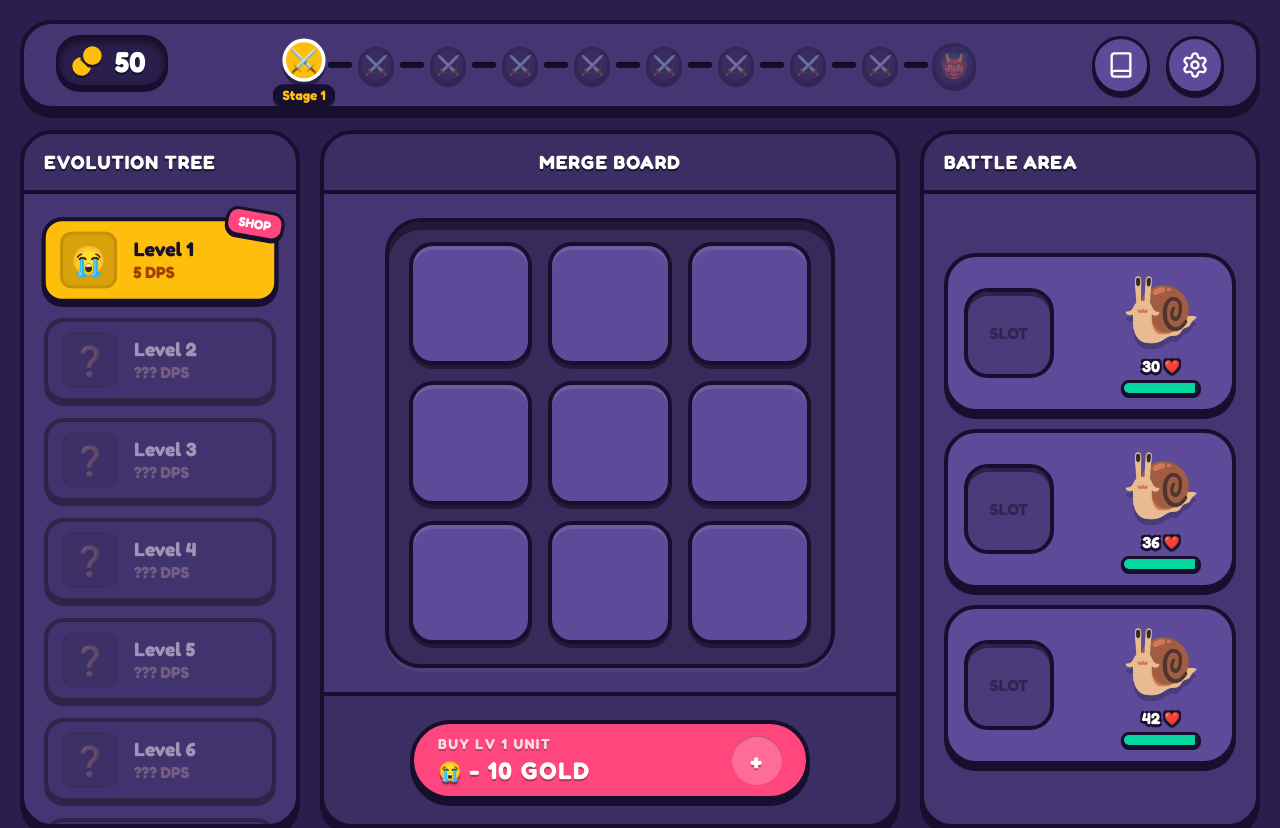
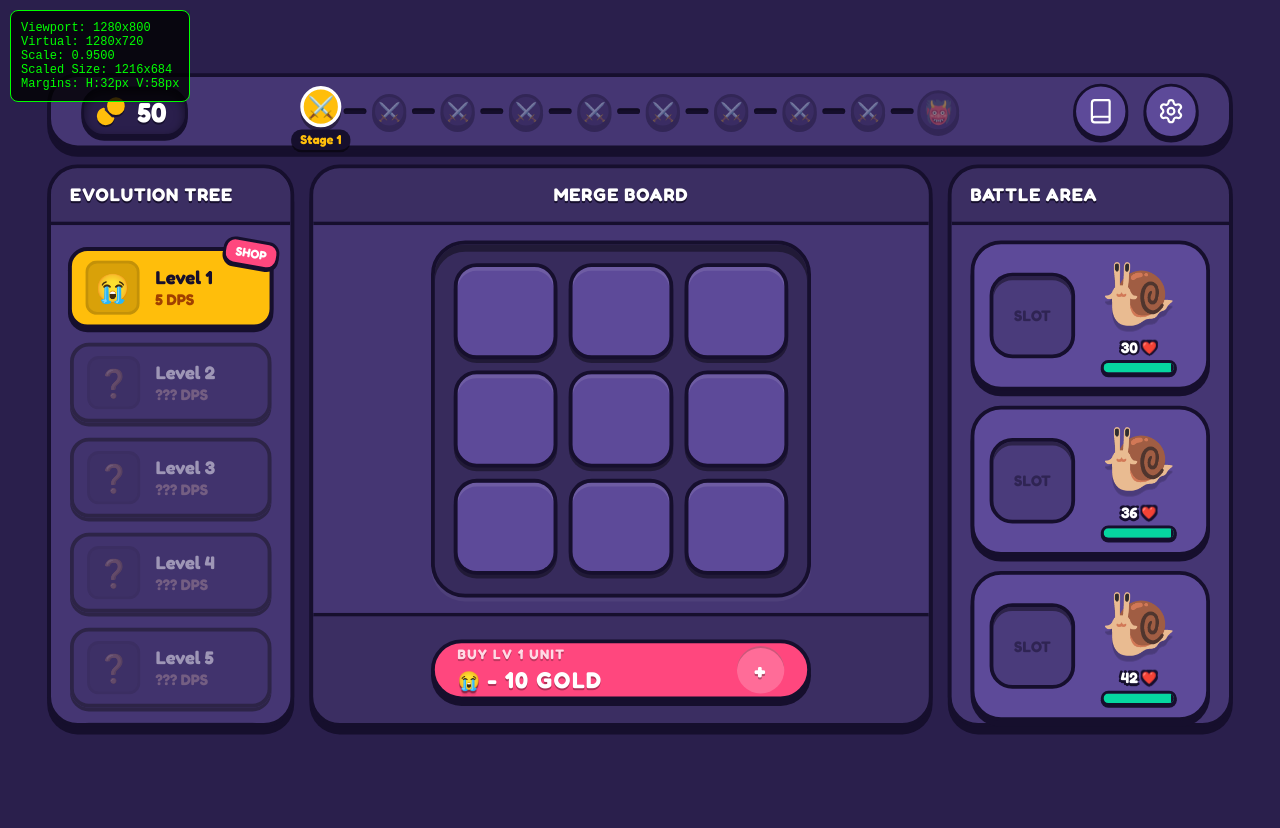
Before and after one commit to gvfirmeza/merge-emoji-arena, a React (Vite) app: page / in a window 1280 px wide. After the commit the page ends 800 px from the top, so only its background shows below. Built offline with nearby package versions, Linux system fonts and the light colour scheme.

Commit message:
feat: oss

```diff
--- a/src/App.tsx
+++ b/src/App.tsx
@@ -1,15 +1,42 @@
-import { useState, useEffect } from 'react';
+import { useState, useEffect, useLayoutEffect } from 'react';
 import { useGameStore } from './store/gameStore';
 import TopBar from './components/TopBar';
 import LeftPanel from './components/LeftPanel';
 import MergeBoard from './components/MergeBoard';
 import RightPanel from './components/RightPanel';
 import RewardOfferPopup, { type RewardType } from './components/RewardOfferPopup';
+import PortraitOverlay from './components/PortraitOverlay';
 import { AudioSystem } from './utils/audio';
 
 function App() {
   const incrementTimePlayed = useGameStore(state => state.incrementTimePlayed);
   const [offer, setOffer] = useState<RewardType | null>(null);
+
+  const [scale, setScale] = useState(1);
+  const [isPortrait, setIsPortrait] = useState(false);
+  const [debugDimensions, setDebugDimensions] = useState({ w: 0, h: 0 });
+
+  useLayoutEffect(() => {
+    const handleResize = () => {
+      const GAME_WIDTH = 1280;
+      const GAME_HEIGHT = 720;
+
+      const ww = window.innerWidth;
+      const wh = window.innerHeight;
+
+      setIsPortrait(wh > ww);
+      setDebugDimensions({ w: ww, h: wh });
+
+      const SAFE_PADDING_W = 64;
+      const SAFE_PADDING_H = 64; // Moderate margin on top/bottom (32px each)
+      const scaleFactor = Math.min((ww - SAFE_PADDING_W) / GAME_WIDTH, (wh - SAFE_PADDING_H) / GAME_HEIGHT);
+      setScale(scaleFactor);
+    };
+
+    handleResize();
+    window.addEventListener('resize', handleResize);
+    return () => window.removeEventListener('resize', handleResize);
+  }, []);
 
   useEffect(() => {
     const initAudio = () => {
@@ -29,7 +56,7 @@ function App() {
         const rewards: RewardType[] = ['2x_gold', 'instant_gold', 'shop_boost'];
         return rewards[Math.floor(Math.random() * rewards.length)];
       });
-    }, 30000);
+    }, 3000000); // change here to the rewards appear again
 
     return () => {
       clearInterval(timer);
@@ -37,7 +64,36 @@ function App() {
     };
   }, [incrementTimePlayed]);
 
+  if (isPortrait) {
+    return <PortraitOverlay />;
+  }
+
+  const GAME_WIDTH = 1280;
+  const GAME_HEIGHT = 720;
+  const scaledWidth = GAME_WIDTH * scale;
+  const scaledHeight = GAME_HEIGHT * scale;
+  const marginH = (debugDimensions.w - scaledWidth) / 2;
+  const marginV = (debugDimensions.h - scaledHeight) / 2;
+
   return (
+    <>
+      <div style={{ position: 'fixed', top: 10, left: 10, zIndex: 999999, background: 'rgba(0,0,0,0.8)', padding: '10px', borderRadius: '8px', color: '#0f0', fontFamily: 'monospace', fontSize: '12px', pointerEvents: 'none', border: '1px solid #0f0' }}>
+        Viewport: {debugDimensions.w}x{debugDimensions.h}<br/>
+        Virtual: {GAME_WIDTH}x{GAME_HEIGHT}<br/>
+        Scale: {scale.toFixed(4)}<br/>
+        Scaled Size: {Math.round(scaledWidth)}x{Math.round(scaledHeight)}<br/>
+        Margins: H:{Math.max(0, Math.round(marginH))}px V:{Math.max(0, Math.round(marginV))}px
+      </div>
+
+      <div style={{
+        position: 'fixed',
+        top: Math.max(0, marginV),
+        left: Math.max(0, marginH),
+        width: GAME_WIDTH,
+        height: GAME_HEIGHT,
+        transform: `scale(${scale})`,
+        transformOrigin: 'top left'
+      }}>
         <div className="layout-container">
           <TopBar />
           <LeftPanel />
@@ -45,6 +101,8 @@ function App() {
           <RightPanel />
           {offer && <RewardOfferPopup offer={offer} onClose={() => setOffer(null)} />}
         </div>
+      </div>
+    </>
   );
 }
 
--- a/src/components/MergeBoard.tsx
+++ b/src/components/MergeBoard.tsx
@@ -76,14 +76,16 @@ export default function MergeBoard() {
     <div className="panel" style={{ gridArea: 'center', position: 'relative', zIndex: activeDragIndex !== null ? 100 : 1 }}>
       <div className="panel-header" style={{ textAlign: 'center' }}>Merge Board</div>
 
-      <div style={{ flex: 1, display: 'flex', alignItems: 'center', justifyContent: 'center', padding: 24 }}>
+      <div style={{ flex: 1, display: 'flex', alignItems: 'center', justifyContent: 'center', padding: 16, minHeight: 0 }}>
         <div style={{
           display: 'grid',
           gridTemplateColumns: 'repeat(3, 1fr)',
           gridTemplateRows: 'repeat(3, 1fr)',
-          gap: 16,
+          gap: 12,
           width: '100%',
-          maxWidth: 450,
+          height: '100%',
+          maxHeight: 400,
+          maxWidth: 400,
           aspectRatio: '1/1',
           background: 'rgba(0,0,0,0.2)',
           padding: 20,
@@ -162,12 +164,12 @@ export default function MergeBoard() {
           style={{
             width: '100%',
             maxWidth: 400,
-            height: 80,
+            height: 64,
             display: 'flex',
             alignItems: 'center',
             justifyContent: 'space-between',
             padding: '0 24px',
-            borderRadius: 40
+            borderRadius: 32
           }}
         >
           <div style={{ display: 'flex', flexDirection: 'column', alignItems: 'flex-start' }}>
--- /dev/null
+++ b/src/components/PortraitOverlay.tsx
@@ -0,0 +1,35 @@
+import { Smartphone } from 'lucide-react';
+import { motion } from 'framer-motion';
+
+export default function PortraitOverlay() {
+  return (
+    <div className="portrait-overlay" style={{
+      position: 'fixed',
+      top: 0, left: 0, right: 0, bottom: 0,
+      background: 'var(--bg-dark)',
+      zIndex: 99999,
+      display: 'flex',
+      flexDirection: 'column',
+      alignItems: 'center',
+      justifyContent: 'center',
+      color: 'var(--text)',
+      textAlign: 'center',
+      padding: 32,
+      gap: 24
+    }}>
+      <motion.div
+        animate={{ rotate: 90 }}
+        transition={{ repeat: Infinity, duration: 2, ease: "easeInOut", repeatDelay: 1 }}
+        style={{ originX: 0.5, originY: 0.5 }}
+      >
+        <Smartphone size={100} color="var(--accent)" strokeWidth={1.5} />
+      </motion.div>
+      <div>
+        <h2 style={{ fontSize: '2rem', margin: '0 0 16px', color: 'var(--text)' }}>Please Rotate Your Device</h2>
+        <p style={{ fontSize: '1.2rem', color: 'var(--text-dim)', margin: 0 }}>
+          Merge Emoji Arena is designed for landscape mode.
+        </p>
+      </div>
+    </div>
+  );
+}
--- a/src/components/TopBar.tsx
+++ b/src/components/TopBar.tsx
@@ -113,7 +113,7 @@ export default function TopBar() {
 
         <div
           onDoubleClick={() => setShowDebug(p => !p)}
-          style={{ display: 'flex', flexDirection: 'column', gap: 8, cursor: 'pointer', userSelect: 'none' }}
+          style={{ display: 'flex', flexDirection: 'column', cursor: 'pointer', userSelect: 'none', position: 'relative' }}
         >
           <div style={{
             background: 'var(--bg-dark)',
@@ -134,21 +134,21 @@ export default function TopBar() {
               {formatNumber(gold)}
             </motion.span>
           </div>
-          <div style={{ display: 'flex', gap: 8 }}>
+          <div style={{ position: 'absolute', top: '100%', left: 0, marginTop: 4, display: 'flex', gap: 4, whiteSpace: 'nowrap' }}>
             {isDoubleGoldActive && (
               <div style={{ background: 'var(--gold)', color: 'white', padding: '2px 8px', borderRadius: 8, fontSize: '0.8rem', fontWeight: 'bold' }}>
                 2x Gold: {formatTime(Math.ceil((boosts.doubleGoldUntil! - now) / 1000))}
               </div>
             )}
             {isShopBoostActive && (
-              <div style={{ background: '#a855f7', color: 'white', padding: '2px 8px', borderRadius: 8, fontSize: '0.8rem', fontWeight: 'bold' }}>
+              <div style={{ background: 'var(--accent)', color: 'white', padding: '2px 8px', borderRadius: 8, fontSize: '0.8rem', fontWeight: 'bold' }}>
                 Boost: {formatTime(Math.ceil((boosts.shopBoostUntil! - now) / 1000))}
               </div>
             )}
           </div>
         </div>
 
-        <div className="top-bar-nodes" style={{ display: 'flex', alignItems: 'center', height: '100%', overflowX: 'auto', padding: '0 16px', maxWidth: '100%' }}>
+        <div className="top-bar-nodes" style={{ display: 'flex', alignItems: 'center', height: '100%', overflow: 'visible', padding: '0 16px', maxWidth: '100%' }}>
           {showNodes()}
         </div>
 
--- a/src/index.css
+++ b/src/index.css
@@ -28,13 +28,14 @@
 
 body {
   margin: 0;
-  padding: 0;
+  display: flex;
+  place-items: center;
+  justify-content: center;
+  min-width: 100vw;
+  min-height: 100vh;
+  overflow: hidden;
   background-color: var(--bg-dark);
   color: var(--text);
-  overflow: hidden;
-  height: 100vh;
-  width: 100vw;
-  display: flex;
   flex-direction: column;
 }
 
@@ -45,15 +46,15 @@ body {
 
 .layout-container {
   display: grid;
-  grid-template-rows: 90px 1fr;
-  grid-template-columns: 280px 1fr 340px;
+  width: 1280px;
+  height: 720px;
+  grid-template-rows: 80px minmax(0, 1fr);
+  grid-template-columns: 260px 1fr 300px;
   grid-template-areas:
     "top top top"
     "left center right";
-  height: 100vh;
-  gap: 20px;
-  padding: 20px;
-  max-width: 1600px;
+  gap: 16px;
+  padding: 16px;
   margin: 0 auto;
 }
 
@@ -206,38 +207,3 @@ button:active {
 .top-bar-nodes::-webkit-scrollbar {
   height: 8px;
 }
-
-@media (max-width: 1024px) {
-  .top-bar-panel {
-    flex-direction: column;
-    padding: 16px;
-    gap: 16px;
-  }
-
-  body {
-    overflow-y: auto;
-    overflow-x: hidden;
-  }
-  .layout-container {
-    height: auto;
-    min-height: 100vh;
-    grid-template-columns: 1fr;
-    grid-template-rows: auto auto auto auto;
-    grid-template-areas:
-      "top"
-      "right"
-      "center"
-      "left";
-    padding: 12px;
-    gap: 16px;
-  }
-
-  .panel {
-    min-height: 250px;
-  }
-
-  .panel-header {
-    padding: 12px 16px;
-    font-size: 1.1rem;
-  }
-}
```
Lines whose indentation alone changed are shown as unchanged.
